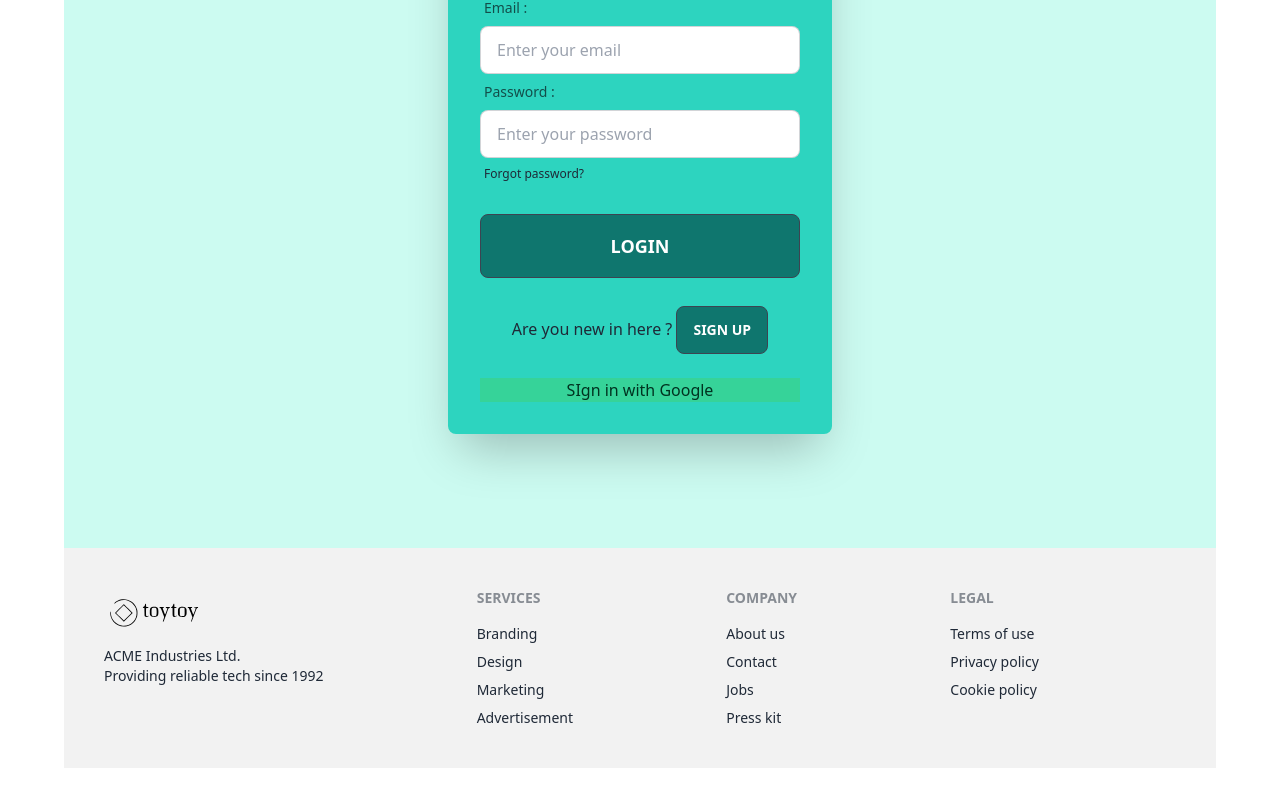
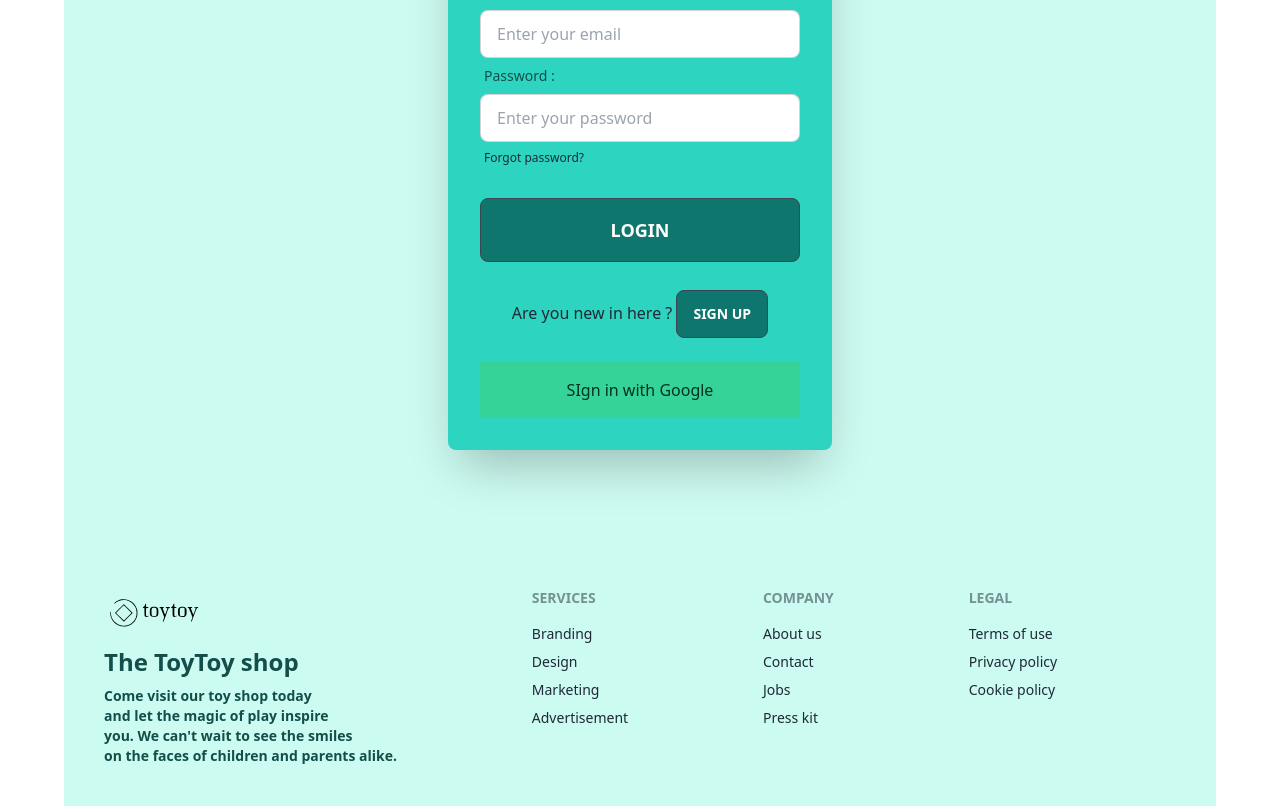
Before and after one commit to jakaria987/resume2, a React (Vite) app: page /login in a window 1280 px wide. Shown: the part 364-1170 px from the top of the page. Before the commit the page ends 1132 px from the top, so only its background shows below. Built offline with nearby package versions, Linux system fonts and the light colour scheme; no server answers.

Commit message:
footer done

```diff
--- a/src/Components/AddToys/AddToys.jsx
+++ b/src/Components/AddToys/AddToys.jsx
@@ -1,7 +1,7 @@
 import { useForm } from "react-hook-form";
 import "./AddToys.css";
 
-const AddToys = (e) => {
+const AddToys = () => {
   const {
     register,
     handleSubmit,
@@ -17,7 +17,7 @@ const AddToys = (e) => {
     })
       .then((res) => res.json())
       .then((result) => {
-        e.target.reset(result);
+        console.log(result);
       });
   };
   const handleAlert = () => {
--- a/src/Components/Home/ExtraSectionTwo/ExtraSectionTwo.jsx
+++ b/src/Components/Home/ExtraSectionTwo/ExtraSectionTwo.jsx
@@ -5,6 +5,7 @@ const ExtraSectionTwo = () => {
   return (
     <div className="bg-teal-100 ">
         <hr className="border border-teal-300 mt-2" />
+
       <div
         className="hero min-h-screen mt-16 "
         style={{
--- a/src/Components/Home/Toys/Toys.jsx
+++ b/src/Components/Home/Toys/Toys.jsx
@@ -30,8 +30,8 @@ const Toys = () => {
 <hr className="border border-teal-300 mt-2 " />
       <h1 className="title text-center p-5 text-3xl font-bold text-teal-600">Available Toys</h1>
       <div className="tab-container text-center ">
-        <div className="text-center w-100 m-auto">
-          <div className="tabs d-flex  justify-content-center align-items-center">
+        <div className="text-center w-100 mx-auto flex items-center">
+          <div className="tabs mx-auto ">
             {/* <div className="grid grid-cols-2"> */}
             <div
               onClick={() => handleTabClick("ScienceToys")}
@@ -39,7 +39,7 @@ const Toys = () => {
                 activeTab == "ScienceToys" ? " bg-danger text-black" : ""
               }`}
             >
-              ScienceToys
+              <button className="text-2xl ">ScienceToys</button>
             </div>
             {/* </div> */}
             <div
@@ -48,7 +48,7 @@ const Toys = () => {
                 activeTab == "MathToys" ? " bg-danger text-black" : ""
               }`}
             >
-              MathToys
+              <button className="text-2xl ">MathToys</button>
             </div>
             <div
               onClick={() => handleTabClick("EngineeringKits")}
@@ -56,7 +56,8 @@ const Toys = () => {
                 activeTab == "EngineeringKits" ? " bg-danger text-black" : ""
               }`}
             >
-              EngineeringKits
+            <button className="text-2xl ">EngineeringKits</button>
+
             </div>
           </div>
         </div>
--- a/src/Components/Login/Login.jsx
+++ b/src/Components/Login/Login.jsx
@@ -53,8 +53,8 @@ const Login = () => {
       <div className="hero-content w-1/2 py-10">
         <div className="card flex-shrink-0 w-full max-w-sm shadow-2xl bg-base-100">
           <div className="card-body bg-teal-400 rounded-lg">
-            <h4 className="text-teal-600">{ok}</h4>
-            <h4 className="text-teal-600">{error}</h4>
+            <h4 className="text-teal-600 text-center text-3xl">{ok}</h4>
+            <h4 className="text-teal-600 text-center text-3xl">{error}</h4>
 
             <h1 className="text-4xl text-center mb-8 font-bold text-teal-900">
               Please Login here
@@ -103,7 +103,7 @@ const Login = () => {
                 </button>
               </Link>{" "}
             </p>
-            <button onClick={handleGoogleSignIn} className="mt-4 btn-success">SIgn in with Google</button>
+            <button onClick={handleGoogleSignIn} className="mt-4 btn-success py-4">SIgn in with Google</button>
           </div>
         </div>
       </div>
--- a/src/Components/Shared/Footer/Footer.jsx
+++ b/src/Components/Shared/Footer/Footer.jsx
@@ -2,13 +2,12 @@ import logo from '../../../assets/logo.svg'
 
 const Footer = () => {
   return (
-    <footer className="footer p-10 bg-base-200 text-base-content">
+    <footer className="footer p-10 bg-teal-100 text-base-content">
       <div>
         <img className='logo' src={logo} alt="" />
-        <p>
-          ACME Industries Ltd.
-          <br />
-          Providing reliable tech since 1992
+        <h1 className='font-bold text-2xl text-teal-900'>The ToyToy shop </h1>
+        <p className='font-bold text-teal-900'>
+        Come visit our toy shop today <br />  and let the magic of play inspire <br />  you. We can't wait to see the smiles <br />  on the faces of children and parents alike.
         </p>
       </div>
       <div>
--- a/src/Components/Signup/SignUp.jsx
+++ b/src/Components/Signup/SignUp.jsx
@@ -42,8 +42,8 @@ const SignUp = () => {
             <h1 className="text-4xl text-center mb-8 font-bold text-teal-900">
               Please Sign Up
             </h1>
-            <h4 className="text-teal-600">{ok}</h4>
-            <h4 className="text-teal-600">{error}</h4>
+            <h4 className="text-teal-600 text-center text-3xl">{ok}</h4>
+            <h4 className="text-teal-600 text-center text-3xl">{error}</h4>
             <form onSubmit={handleSignUp}>
               <div className="form-control">
                 <label className="label">
```
